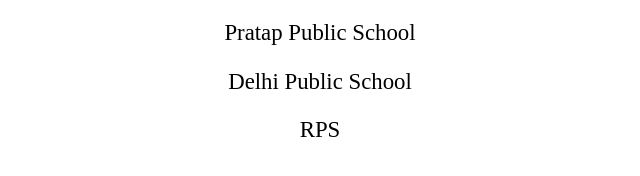
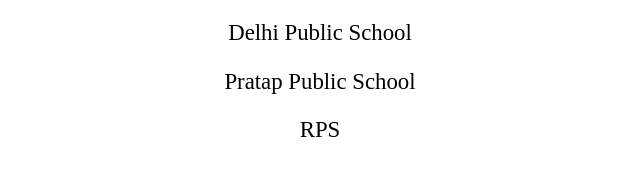
Before and after one commit to Prokgrammer09/Live, a plain HTML site: page index.html in a window 1280 px wide. Shown: the part 186-362 px from the top of the page, 320-960 px from the left. Drawn offline with Linux system fonts and the light colour scheme.

Commit message:
Update index.html

```diff
--- a/index.html
+++ b/index.html
@@ -23,8 +23,8 @@
         pos2 = document.querySelector('.pos2')
         pos3 = document.querySelector('.pos3')
 
-        pos1.innerHTML = names[1]
-        pos2.innerHTML = names[0]
+        pos1.innerHTML = names[0]
+        pos2.innerHTML = names[1]
         pos3.innerHTML = names[2]
 
         const updatesDiv = document.getElementById('updates');
```
